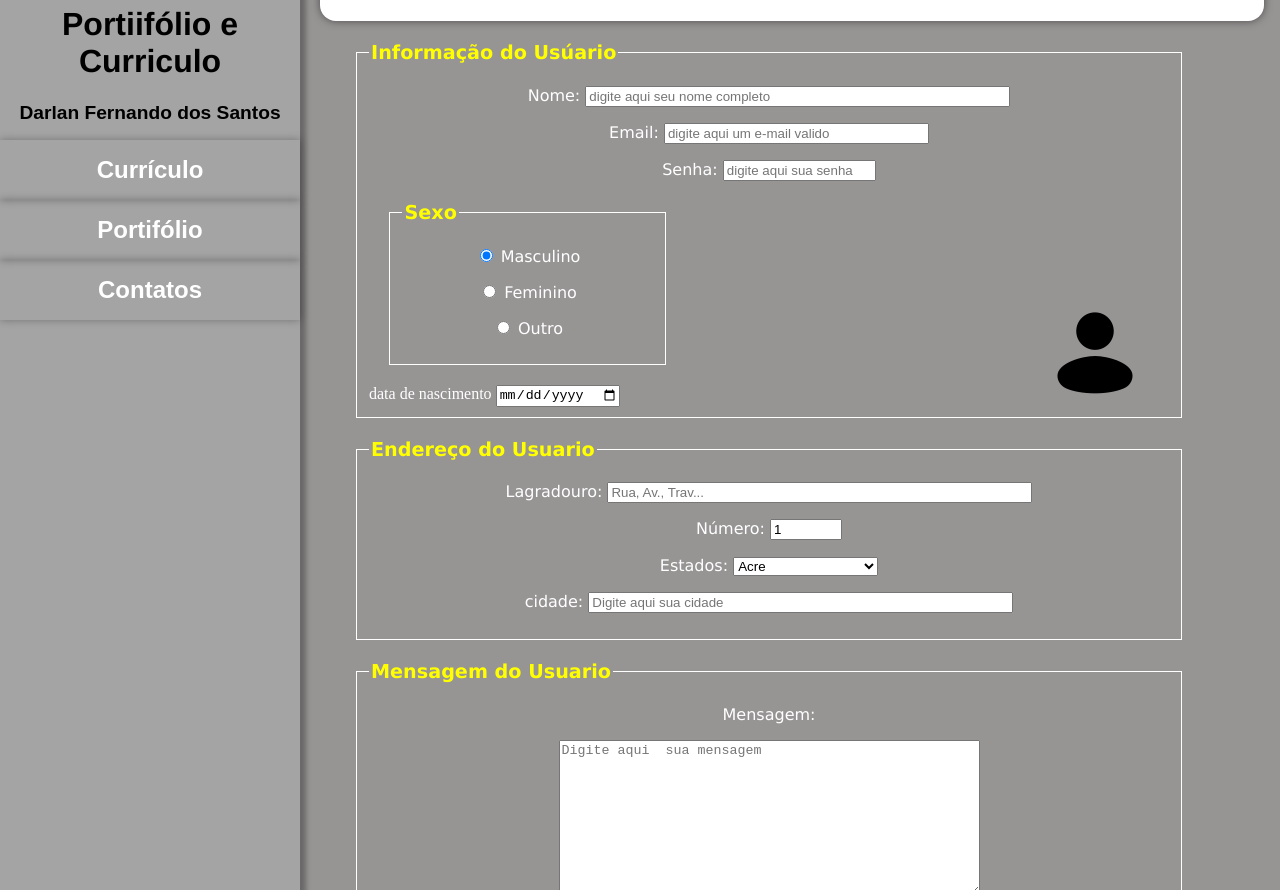
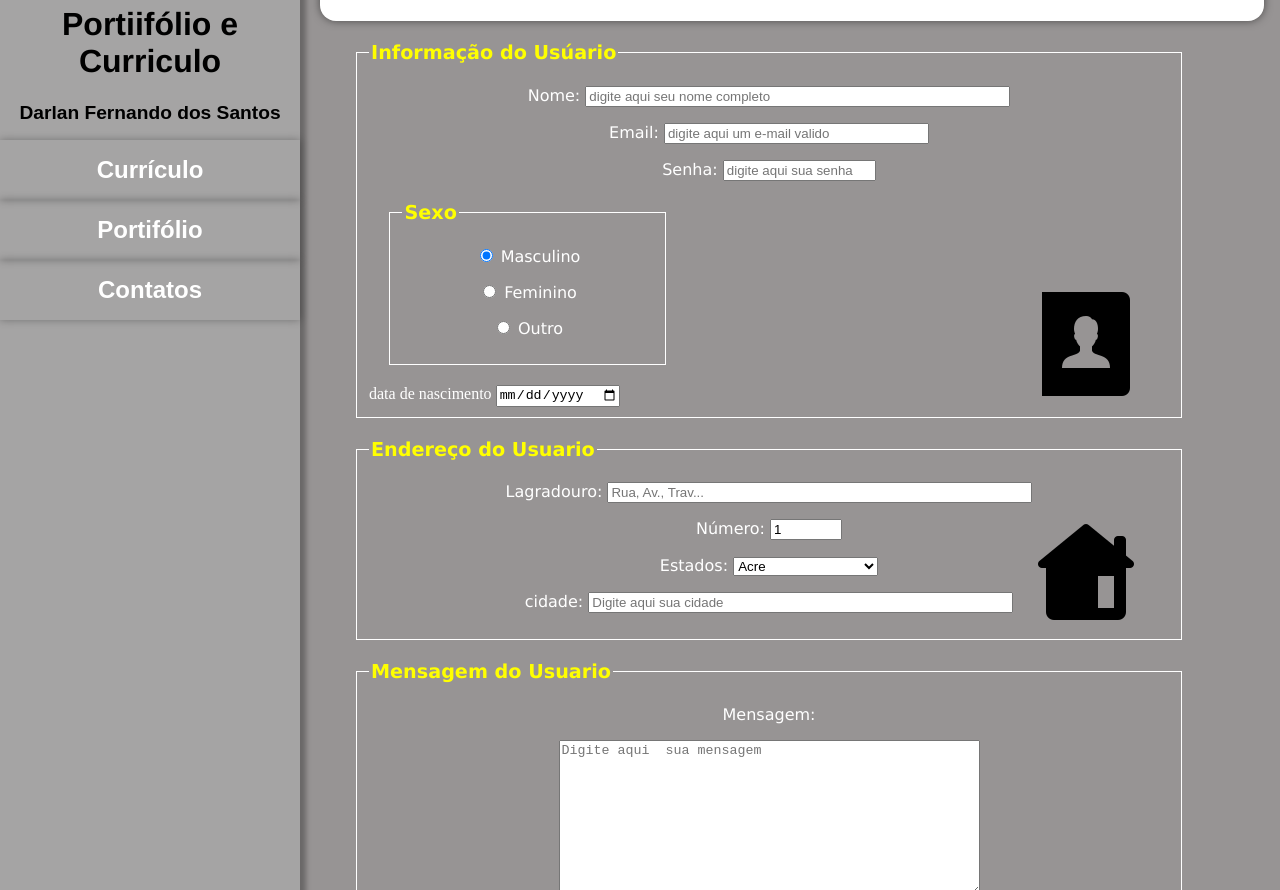
Before and after one commit to DarlanSantoss/portifoliodarlanturmag, a plain HTML site: page contatos.html in a window 1280 px wide. Shown: the part 210-1100 px from the top of the page. Drawn offline with Linux system fonts and the light colour scheme.

Commit message:
Add files via upload

```diff
--- a/stylecontatos.css
+++ b/stylecontatos.css
@@ -47,12 +47,12 @@ color: black;
 }
 
 fieldset#usuario{
-background: url("imagens/icon.usuario.png") no-repeat 95% 95%;
+background: url("imagens/contatos\ \(2\).png") no-repeat 95% 95%;
 
 }
 
-fieldset #endereco{
-background: url("imagens/icon.usuario.png") no-repeat 95% 95%;
+fieldset#endereco{
+background: url("imagens/casa.png") no-repeat 95% 95%;
 
 }
 
```
